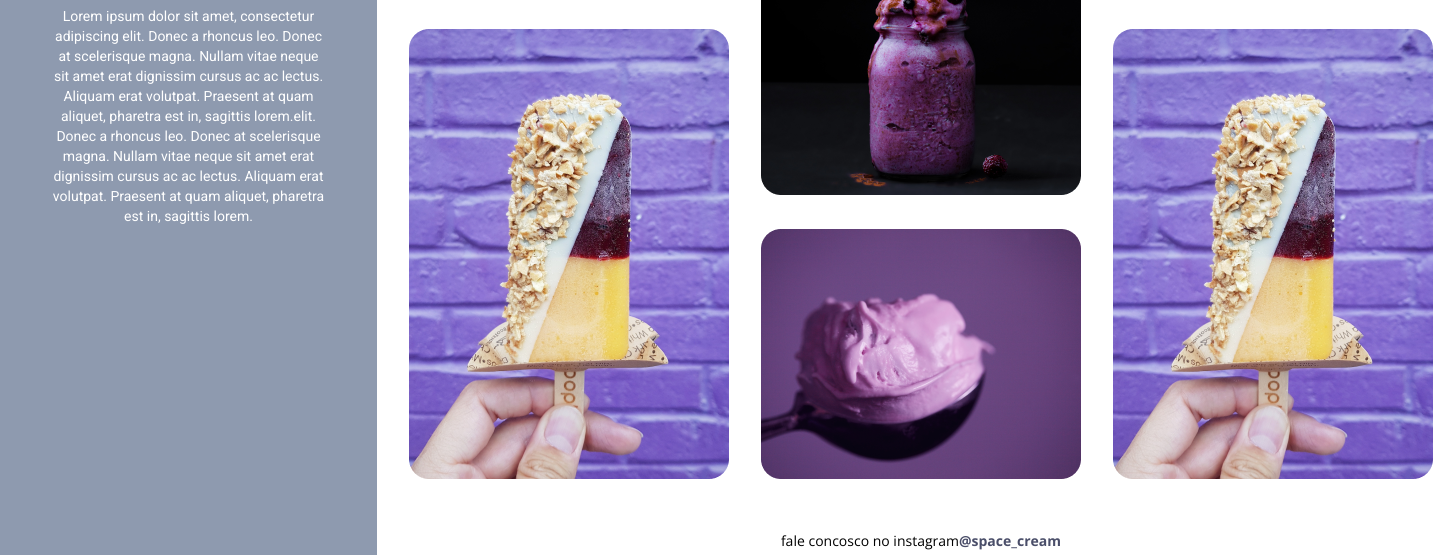
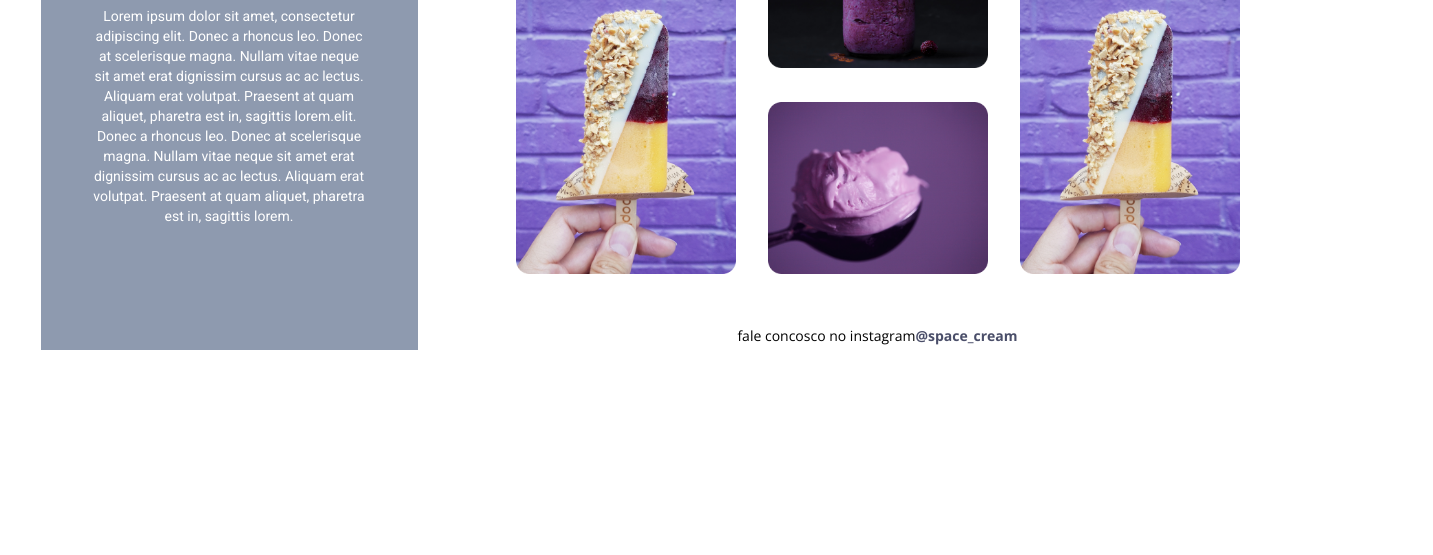
Before and after one commit to guisoLazaro/Mobile-first, a plain HTML site: page index.html in a window 1280 px wide. Shown: the part 305-860 px from the top of the page, 1433 px wide, since content can reach past the window. After the commit the page ends 800 px from the top, so only its background shows below. Drawn offline with nearby package versions, Linux system fonts and the light colour scheme; a web font is replaced by a local one.

Commit message:
Update style.css
ajustes no layout a partir da resolução 1280px

```diff
--- a/style.css
+++ b/style.css
@@ -16,7 +16,9 @@
   --ff-p: 'Palanquin', sans-serif;
   font-size: 62.5%;
 }
-
+body {
+  min-height: 100vh;
+}
 .container {
   display: flex;
   flex-direction: column;
@@ -127,7 +129,8 @@ footer strong {
 @media (min-width: 1280px){
   .container{
     flex-direction: row;
-    gap: 3.2rem;
+    justify-content: center;
+    gap: 9.8rem;
   }
   span {
     display: none;
@@ -150,14 +153,16 @@ footer strong {
     display: inline-block;
     padding-bottom: 3.2rem;
   }
-  .cards {
-    padding-top: 5.0rem;
+  .card img {
+    max-width: 22.0rem;
   }
   .card img:hover {
     transform: scale(1.1);
     opacity: 0.7;
   }
-
+  .cards {
+    padding-top: 6.4rem;
+  }
   .cards {
     grid-template-areas:
     'A B C'
```
